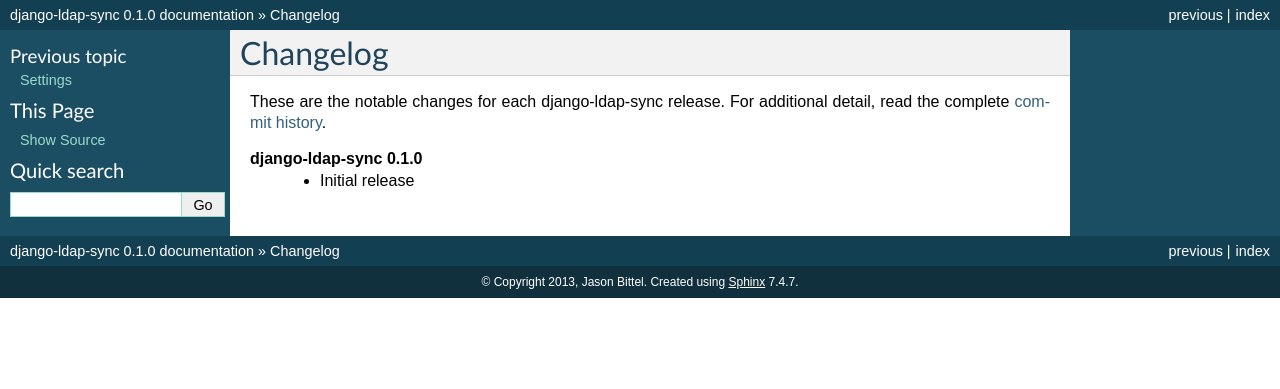
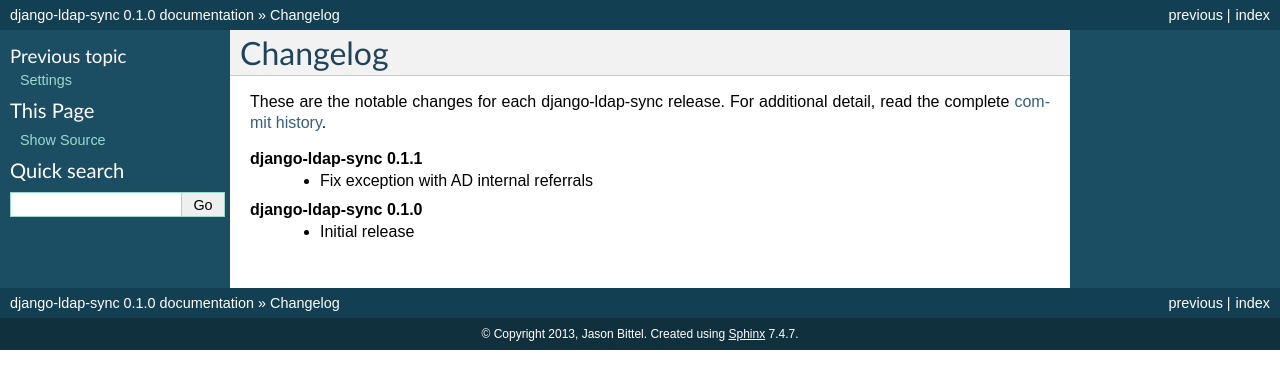
Before and after one commit to jbittel/django-ldap-sync, a Sphinx documentation site: the page built from docs/changelog.rst, in a window 1280 px wide. Shown: the top 389 px of the page. Built offline with Sphinx 7.4.7, drawn with Linux system fonts in a browser that asks for light colours.

Commit message:
Update changelog

```diff
--- a/docs/changelog.rst
+++ b/docs/changelog.rst
@@ -6,6 +6,9 @@ Changelog
 These are the notable changes for each django-ldap-sync release. For
 additional detail, read the complete `commit history`_.
 
+**django-ldap-sync 0.1.1**
+   * Fix exception with AD internal referrals
+
 **django-ldap-sync 0.1.0**
    * Initial release
 
```
